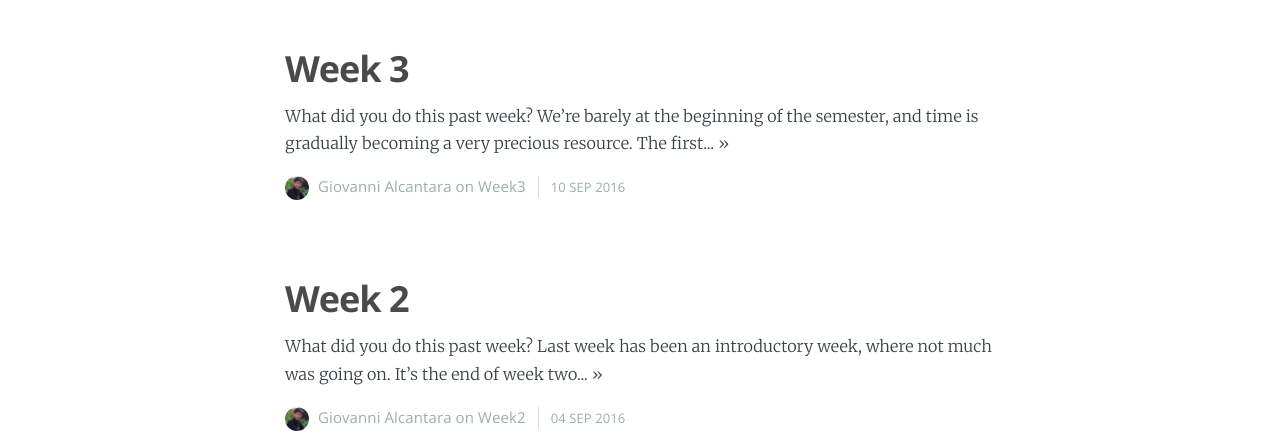
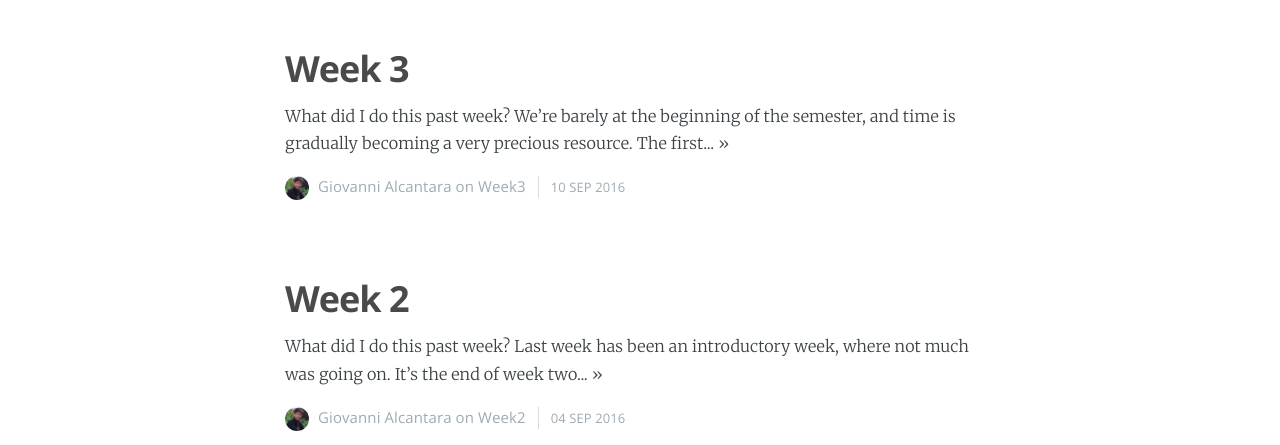
Before and after one commit to gvsi/cs371p, a Jekyll site: the page built from index.html, in a window 1280 px wide. Shown: the part 902-1347 px from the top of the page. Built offline with Jekyll 4.4.1, drawn with Linux system fonts in a browser that asks for light colours; nearby versions of some CDN libraries; the list of posts is cut into pages by our own code.

Commit message:
Update headline questions

```diff
--- a/_posts/2016-09-04-week-two.md
+++ b/_posts/2016-09-04-week-two.md
@@ -11,7 +11,7 @@ navigation: True
 logo: 'assets/images/logo.png'
 ---
 
-## What did you do this past week?
+## What did I do this past week?
 Last week has been an introductory week, where not much was going on. It's the end of week two now, and work is already piling up. We dived right into work. Project 1 specifications were released and the submission has been set for next week, new C++ concepts were introduced, new readings are due for next week.
 
 The project is what has taken most of my time this week. Not so much the algorithmic side of it. A great deal of optimizing the code really boils down to a standard dynamic programming problem, with memoization in the form of cache. What really took most of my time is the setting up the infrastructure and the whole suite of tools that accompany the task.
@@ -32,7 +32,7 @@ I also cannot put my computer to sleep when stuff is just not working. I do real
 
 What I gradually learned to realize is that getting stuck is the only way to learn, and this helped me have a different approach when working.
 
-## What will you do next week?
+## What will I do next week?
 It's that period of the year when companies hire for summer internships. Next week I would like to start revising algorithms and data structures.
 
 
--- a/_posts/2016-09-10-week-three.md
+++ b/_posts/2016-09-10-week-three.md
@@ -11,7 +11,7 @@ navigation: True
 logo: 'assets/images/logo.png'
 ---
 
-## What did you do this past week?
+## What did I do this past week?
 We're barely at the beginning of the semester, and time is gradually becoming a very precious resource.
 
 The first project deadline was this week, and I think I handled my priorities very well, having worked on most of the tasks early.
@@ -27,12 +27,12 @@ It went very well, and managed to get a few interviews lined up for next week. W
 This week I also had the opportunity to attend a talk by [Bob Metcalfe](https://en.wikipedia.org/wiki/Robert_Metcalfe) as part of the Longhorn Startup Seminar class I am taking. It was a great talk, and touched on some decisions I have been struggling with: "should I focus on getting a job at a tech company or try to start my own thing?"
 
 
-## What's in your way?
+## What's in my way?
 Too many things to do. Coursework is taking most of my time. Having a part-time job where I get to code is great, but also very time consuming. Practicing for interviews is also at the top of my priority list, but I haven't been able to focus on it more than I wanted.
 
 Thankfully, as a Computer Scientist, I tend to keep my social endeavours as little as possible, but it's helped my sanity to go out and meet some friends.
 
-## What will you do next week?
+## What will I do next week?
 Next week I will try to find meaning in the things that I do. There are things that I do everyday that I almost take for granted, and want to find happiness and gratitude in the things that I get to do. This has kept me from being overwhelmed by the many things I have to do.
 
 I'll also try to find a partner for Project 2. I am really keen on working with someone else, so if you're interested, feel free to [contact me](mailto:me@giovannialcantara.com) and we can talk about it.
```
Also changed, not shown: other parts of _posts/2016-09-04-week-two.md (+1 -1 lines).
